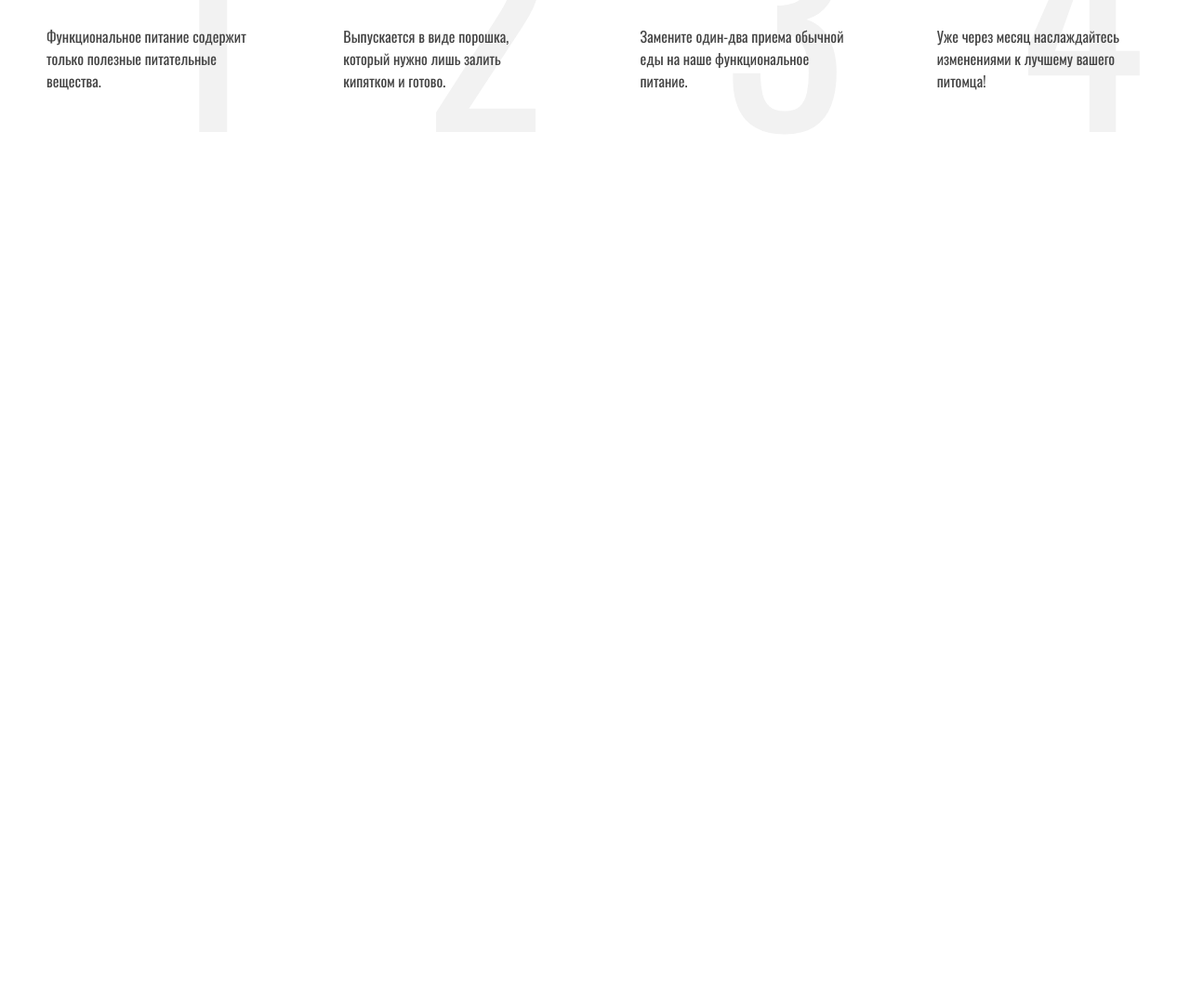
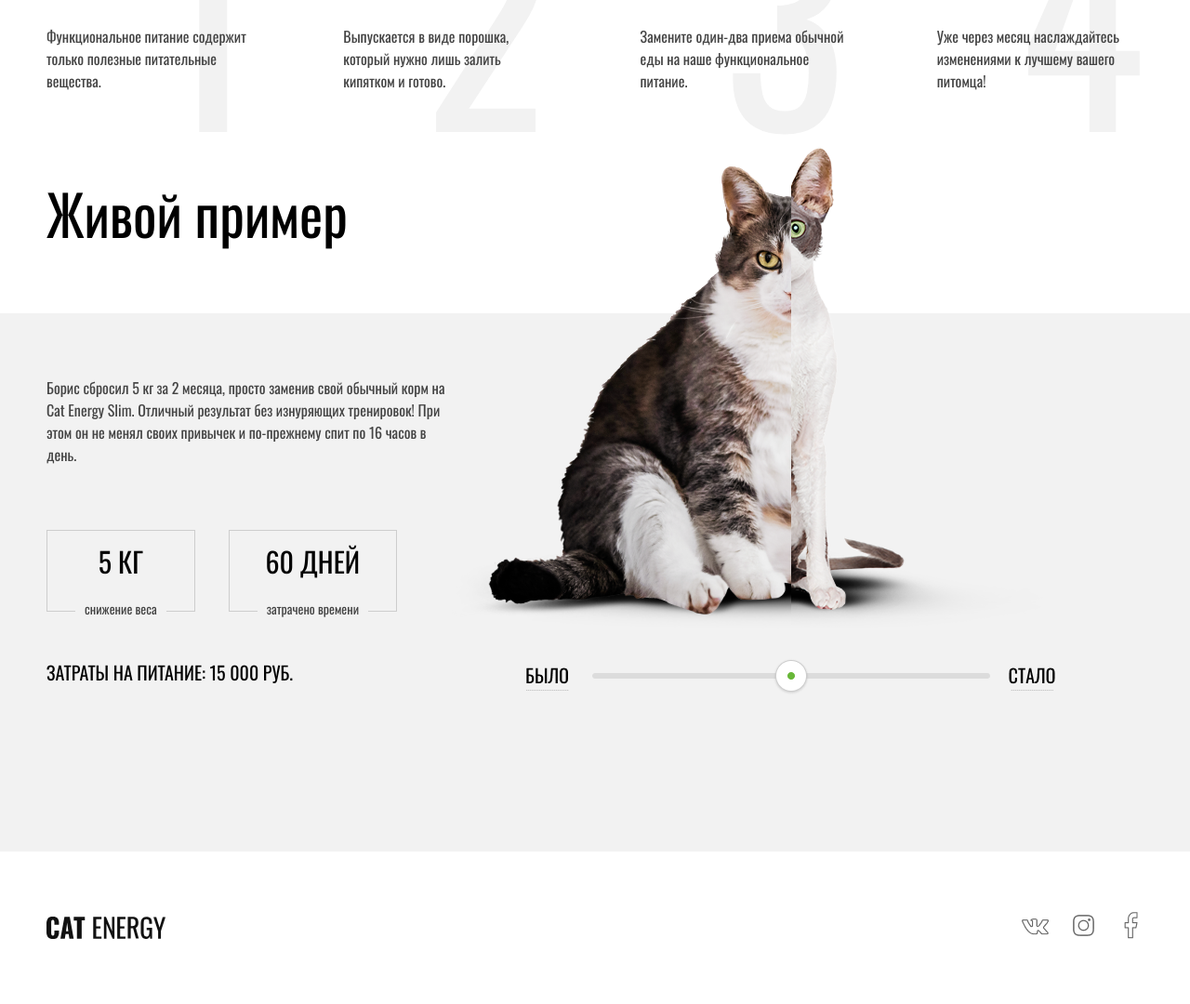
Before and after one commit to AleksandSelihov/catenergy, a plain HTML site: page index.html in a window 1280 px wide. Shown: the part 1453-2533 px from the top of the page at 93% size. Before the commit the page ends 1676 px from the top, so only its background shows below. Drawn offline with Linux system fonts and the light colour scheme.

Commit message:
написал секцию scss для example

```diff
--- /dev/null
+++ b/assets/css/components/_example.scss
@@ -0,0 +1,61 @@
+.example {
+    &__container {
+        display: flex;
+    }
+    &__right {
+        margin-top: -250px;
+    }
+    &__wrapper {
+        background: #f2f2f2;
+        padding-bottom: 100px;
+        padding-top: 68px;
+    }
+    &__title {
+        font-weight: 400;
+        font-size: 60px;
+        line-height: 100%;
+        margin-bottom: 78px;
+        color: #000;
+    }
+    &__text {
+        font-weight: 400;
+        font-size: 16px;
+        line-height: 150%;
+        color: #444;
+        margin-bottom: 69px;
+        max-width: 436px;
+    }
+    &__list {
+        display: flex;
+        gap: 36px;
+    }
+    &__caption {
+        font-weight: 400;
+        font-size: 30px;
+        line-height: 123%;
+        color: #000;
+    }
+    &__info {
+        font-weight: 400;
+        font-size: 14px;
+        line-height: 100%;
+        color: #444;
+        transform: translateY(25px);
+        background-color: #f2f2f2;
+        padding-left: 10px;
+        padding-right: 10px;
+    }
+    &__item {
+        border: 1px solid #cdcdcd;
+        padding: 15px 30px 20px;
+        text-align: center;
+    }
+    &__price {
+        font-weight: 400;
+        font-size: 20px;
+        line-height: 100%;
+        text-transform: uppercase;
+        color: #000;
+        margin-top: 55px;
+    }
+}
--- /dev/null
+++ b/assets/css/components/_footer.scss
@@ -0,0 +1,16 @@
+.footer {
+    padding: 63px 0px 63px;
+    &__wrapper {
+        display: flex;
+        align-items: center;
+        justify-content: space-between;
+    }
+    // &__img {
+    //     padding-top: 63px;
+    // }
+    &__list {
+        display: flex;
+        align-items: center;
+        gap: 25px;
+    }
+}
--- a/assets/css/style.scss
+++ b/assets/css/style.scss
@@ -5,3 +5,5 @@
 @import "components/intro";
 @import "components/info";
 @import "components/work";
+@import "components/example";
+@import "components/footer";
--- a/index.html
+++ b/index.html
@@ -115,6 +115,60 @@
                     </div>
                 </div>
             </section>
+            <section class="example">
+                <div class="container">
+                    <h2 class="example__title">Живой пример</h2>
+                </div>
+                <div class="example__wrapper">
+                    <div class="container example__container ">
+                        <div class="example__left">
+                            <p class="example__text">
+                                Борис сбросил 5 кг за 2 месяца, просто заменив свой обычный корм на Cat Energy Slim.
+                                Отличный результат без изнуряющих тренировок! При этом он не менял своих привычек и
+                                по-прежнему спит по 16 часов в день.
+                            </p>
+                            <ul class="example__list">
+                                <li class="example__item">
+                                    <h3 class="example__caption">5 КГ</h3>
+                                    <p class="example__info">снижение веса</p>
+                                </li>
+                                <li class="example__item">
+                                    <h3 class="example__caption">60 ДНЕЙ</h3>
+                                    <p class="example__info">затрачено времени</p>
+                                </li>
+                            </ul>
+                            <p class="example__price">Затраты на питание: 15 000 РУБ.</p>
+                        </div>
+                        <div class="example__right">
+                            <img src="/assets/img/Group 8.png" alt="" class="example__img" />
+                        </div>
+                    </div>
+                </div>
+            </section>
         </main>
+        <footer class="footer">
+            <div class="container">
+                <div class="footer__wrapper">
+                    <img src="/assets/img/footer-logo 2.svg" alt="Логотип" class="footer__img" />
+                    <ul class="footer__list">
+                        <li class="footer__item">
+                            <a href="vk.com" class="footer__link"
+                                ><img src="/assets/img/icon_vkontakte.png" alt="" class="footer__icon"
+                            /></a>
+                        </li>
+                        <li class="footer__item">
+                            <a href="instagram.com" class="footer__link"
+                                ><img src="/assets/img/icon_instagram.png" alt="" class="footer__icon"
+                            /></a>
+                        </li>
+                        <li class="footer__item">
+                            <a href="fcbook.com" class="footer__link"
+                                ><img src="/assets/img/icon_facebook.png" alt="" class="footer__icon"
+                            /></a>
+                        </li>
+                    </ul>
+                </div>
+            </div>
+        </footer>
     </body>
 </html>
```
Also changed, not shown: assets/css/style.css, assets/img/Footer.svg (added), assets/img/Group 8.png (added), assets/img/footer-logo 2.svg (added), assets/img/icon_facebook.png (added), assets/img/icon_instagram.png (added), assets/img/icon_vkontakte.png (added), assets/img/social_icons.svg (added), 1 other file.
